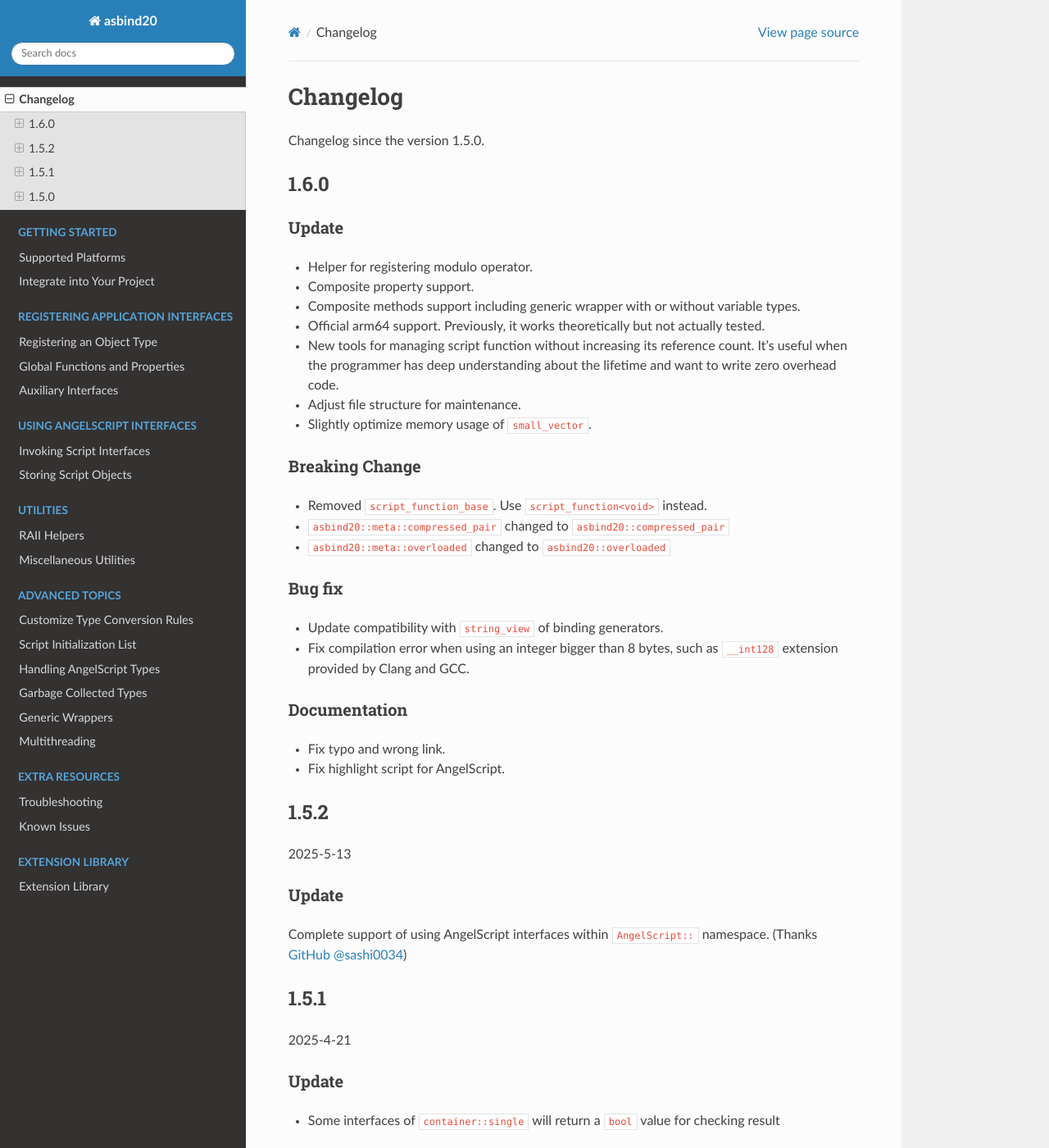
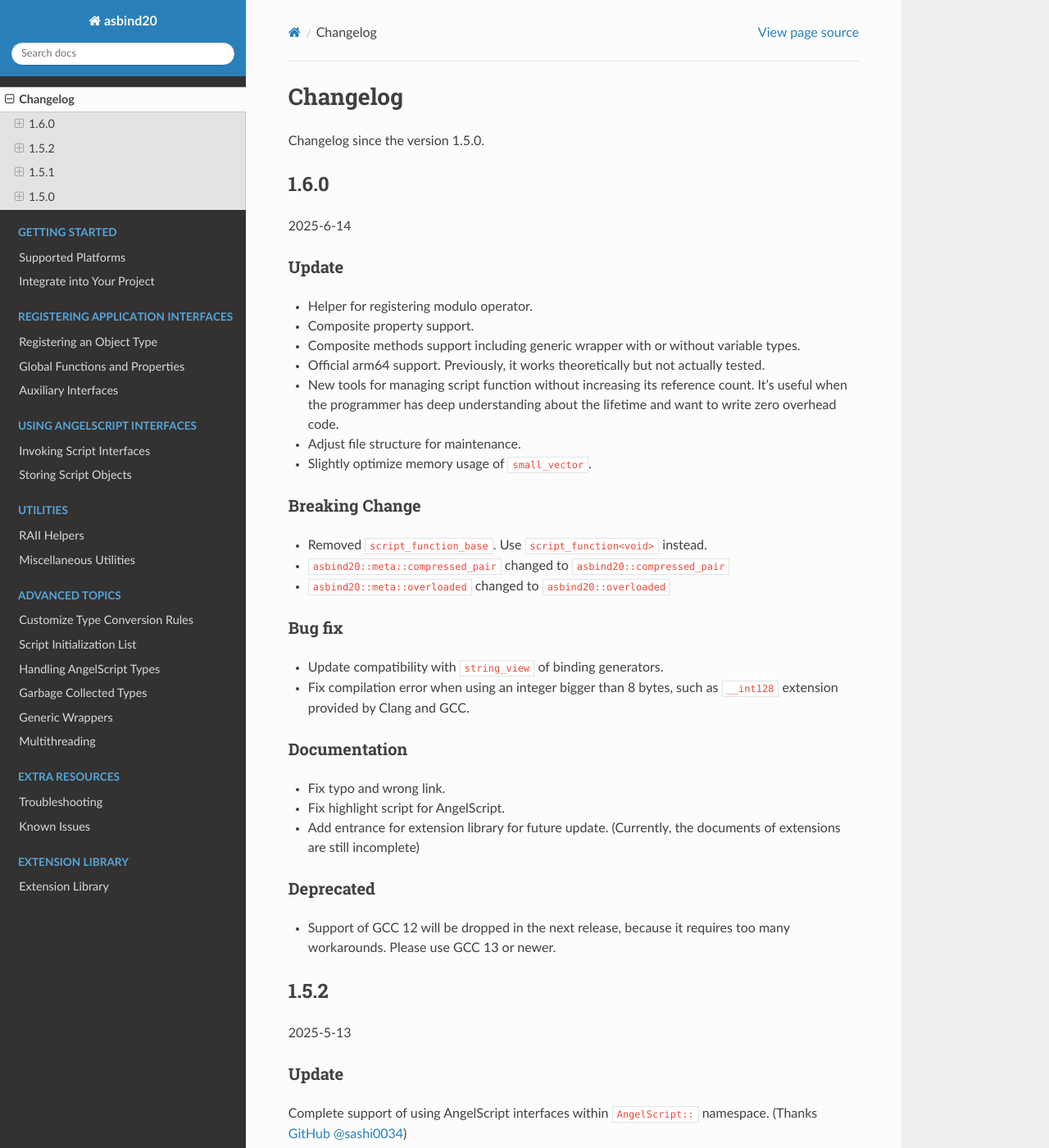
Before and after one commit to HenryAWE/asbind20, a Sphinx documentation site: the page built from doc/changelog.rst, in a window 1280 px wide and 1400 px high. Shown: the whole window at 82% size. Built offline with Sphinx 7.4.7 and the Read the Docs theme 3.1.0, drawn with Linux system fonts in a browser that asks for light colours.

Commit message:
Update changelog

```diff
--- a/doc/changelog.rst
+++ b/doc/changelog.rst
@@ -5,6 +5,8 @@ Changelog since the version 1.5.0.
 
 1.6.0
 -----
+
+2025-6-14
 
 Update
 ~~~~~~
@@ -37,6 +39,12 @@ Documentation
 
 - Fix typo and wrong link.
 - Fix highlight script for AngelScript.
+- Add entrance for extension library for future update. (Currently, the documents of extensions are still incomplete)
+
+Deprecated
+~~~~~~~~~~
+
+- Support of GCC 12 will be dropped in the next release, because it requires too many workarounds. Please use GCC 13 or newer.
 
 1.5.2
 -----
```
